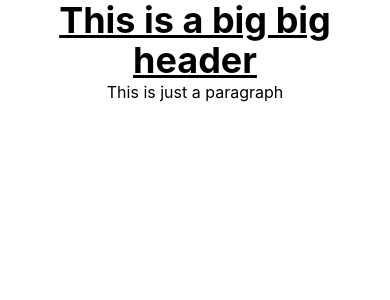
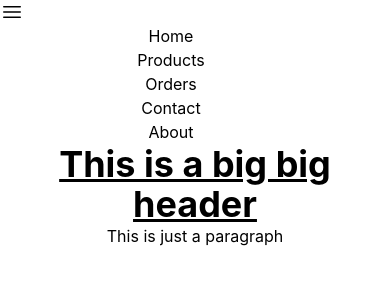
Before and after one commit to arfan36/day-85-2_m-51_price-club_september-30, a React (Create React App) app: page / in a window 390 px wide. Shown: the top 300 px of the page. Built offline with nearby package versions, Linux system fonts and the light colour scheme.

Commit message:
51-4 Responsive Navbar using react and tailwind

```diff
--- a/package.json
+++ b/package.json
@@ -3,6 +3,7 @@
   "version": "0.1.0",
   "private": true,
   "dependencies": {
+    "@heroicons/react": "^2.0.11",
     "@testing-library/jest-dom": "^5.16.5",
     "@testing-library/react": "^13.4.0",
     "@testing-library/user-event": "^13.5.0",
--- a/src/App.js
+++ b/src/App.js
@@ -1,8 +1,10 @@
 import './App.css';
+import NavBar from './components/NavBar/NavBar';
 
 function App() {
   return (
     <div className="App">
+      <NavBar></NavBar>
       <h1 className='text-4xl font-bold underline'>This is a big big header</h1>
       <p>This is just a paragraph</p>
     </div>
--- /dev/null
+++ b/src/components/NavBar/Link/Link.js
@@ -0,0 +1,11 @@
+import React from 'react';
+
+const Link = ({ route }) => {
+    return (
+        <li className='mr-12'>
+            <a href={route.path}>{route.name}</a>
+        </li>
+    );
+};
+
+export default Link;
--- /dev/null
+++ b/src/components/NavBar/NavBar.js
@@ -0,0 +1,34 @@
+import React, { useState } from 'react';
+import Link from './Link/Link';
+import { Bars3Icon, XMarkIcon } from '@heroicons/react/24/solid';
+
+const NavBar = () => {
+    const [open, setOpen] = useState(false);
+    const routes = [
+        { id: 1, name: 'Home', path: '/home' },
+        { id: 2, name: 'Products', path: '/home' },
+        { id: 3, name: 'Orders', path: '/home' },
+        { id: 4, name: 'Contact', path: '/home' },
+        { id: 5, name: 'About', path: '/home' }
+    ];
+    return (
+        <nav>
+            {
+                open ?
+                    <XMarkIcon onClick={() => setOpen(!open)} className="h-6 w-6" />
+                    :
+                    <Bars3Icon onClick={() => setOpen(!open)} className="h-6 w-6" />
+            }
+            <ul className='md:flex justify-center'>
+                {
+                    routes.map(route => <Link
+                        key={route.id}
+                        route={route}
+                    ></Link>)
+                }
+            </ul>
+        </nav>
+    );
+};
+
+export default NavBar;;
```
Also changed, not shown: 1 other file (tests, documents, lock files or other folders).
